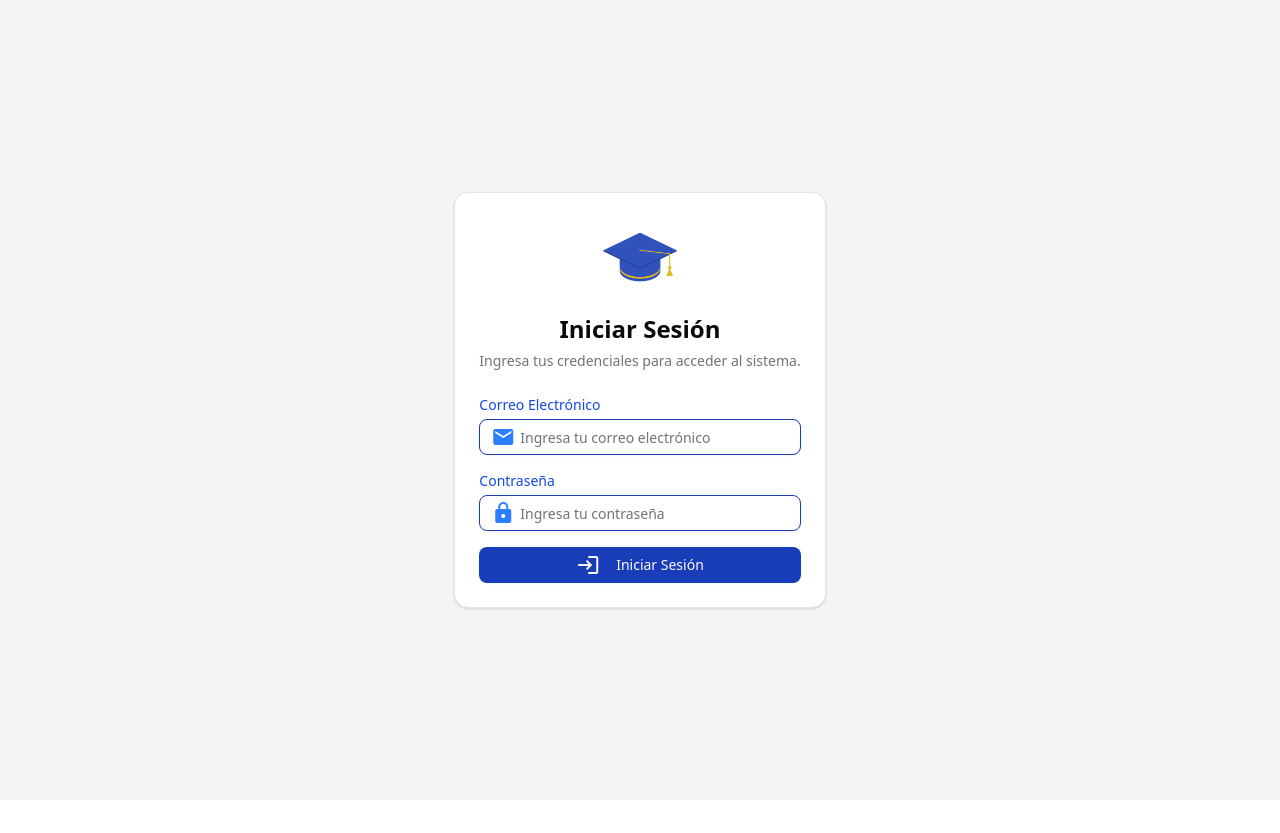
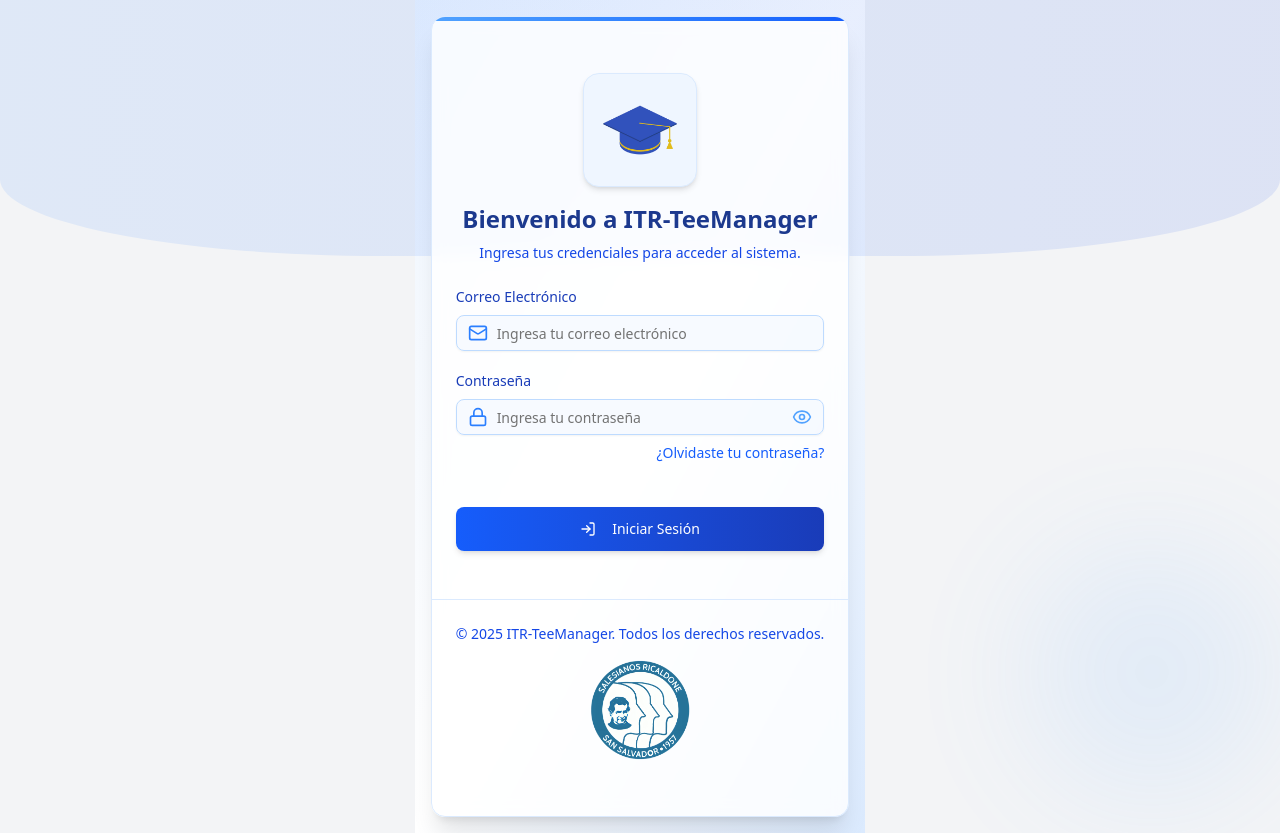
Before and after one commit to JuanPabloFloresDiaz/gestion_camisetas_itr, a Next.js app in the folder apps/client/: page / in a window 1280 px wide. Before the commit the page ends 800 px from the top, so only its background shows below. Built offline with nearby package versions, Linux system fonts and the light colour scheme.

Commit message:
Rediseño del login

```diff
--- a/apps/client/src/views/Login.tsx
+++ b/apps/client/src/views/Login.tsx
@@ -1,89 +1,130 @@
-// src/views/Login.tsx
-"use client";
+"use client"
 
-import React from "react";
-import { useRouter } from "next/navigation";
-import { Button } from "@/components/ui/button";
-import { Input } from "@/components/ui/input";
-import { Card, CardHeader, CardTitle, CardDescription, CardContent } from "@/components/ui/card";
-import Image from "next/image";
+import type React from "react"
+import { useState } from "react"
+import { useRouter } from "next/navigation"
+import { Button } from "@/components/ui/button"
+import { Input } from "@/components/ui/input"
+import { Card, CardHeader, CardTitle, CardDescription, CardContent, CardFooter } from "@/components/ui/card"
+import Image from "next/image"
+import { Mail, Lock, LogIn, Eye, EyeOff } from "lucide-react"
 
 const Login: React.FC = () => {
-  const router = useRouter();
+  const router = useRouter()
+  const [showPassword, setShowPassword] = useState(false)
+  const [email, setEmail] = useState("")
+  const [password, setPassword] = useState("")
 
   const handleLogin = (e: React.FormEvent) => {
-    e.preventDefault();
+    e.preventDefault()
     // Lógica de autenticación aquí...
-    router.push("/main/dashboard"); // Redirige al dashboard
-  };
+    router.push("/main/dashboard") // Redirige al dashboard
+  }
 
   return (
-    <div className="min-h-screen flex items-center justify-center bg-gray-100 font-poppins">
-      <Card className="w-full max-w-md">
-        <CardHeader>
+    <div className="min-h-screen flex items-center justify-center bg-gradient-to-br from-blue-50 via-white to-blue-100 font-poppins p-4">
+      {/* Elementos decorativos de fondo */}
+      <div className="absolute top-0 left-0 w-full h-64 bg-gradient-to-r from-blue-500 to-blue-700 rounded-b-[30%] opacity-10 z-0"></div>
+      <div className="absolute bottom-0 right-0 w-64 h-64 bg-blue-400 rounded-full filter blur-3xl opacity-10 z-0"></div>
+
+      <Card className="w-full max-w-md border border-blue-100 shadow-xl bg-white/80 backdrop-blur-sm z-10 overflow-hidden">
+        <div className="absolute top-0 left-0 w-full h-1 bg-gradient-to-r from-blue-400 to-blue-600"></div>
+
+        <CardHeader className="space-y-6 pt-8">
           {/* Logo y título */}
           <div className="flex flex-col items-center space-y-4">
-            <Image
-              src="/logo.avif" // Ruta del logo en la carpeta public
-              alt="Logo del sistema"
-              width={80} // Tamaño del logo
-              height={80}
-              className="rounded-lg" // Estilo del logo
-            />
-            <CardTitle className="text-2xl font-bold text-center">Iniciar Sesión</CardTitle>
+            <div className="bg-blue-50 p-4 rounded-2xl shadow-md border border-blue-100 transform transition-transform hover:scale-105 duration-300">
+              <Image src="/logo.avif" alt="Logo del sistema" width={80} height={80} className="rounded-lg" />
+            </div>
+            <div className="text-center space-y-2">
+              <CardTitle className="text-2xl font-bold text-blue-900">Bienvenido a ITR-TeeManager</CardTitle>
+              <CardDescription className="text-blue-700">
+                Ingresa tus credenciales para acceder al sistema.
+              </CardDescription>
+            </div>
           </div>
-          <CardDescription className="text-center">
-            Ingresa tus credenciales para acceder al sistema.
-          </CardDescription>
         </CardHeader>
+
         <CardContent>
-          <form className="space-y-4" onSubmit={handleLogin}>
+          <form className="space-y-5" onSubmit={handleLogin}>
             {/* Campo de correo electrónico */}
-            <div>
-              <label htmlFor="email" className="block text-sm font-medium text-blue-700">
+            <div className="space-y-2">
+              <label htmlFor="email" className="block text-sm font-medium text-blue-800">
                 Correo Electrónico
               </label>
-              <div className="relative mt-1">
-                <span className="material-icons absolute left-3 top-1/2 transform -translate-y-1/2 text-blue-500">
-                  email
-                </span>
+              <div className="relative">
+                <Mail className="absolute left-3 top-1/2 transform -translate-y-1/2 text-blue-500 h-5 w-5" />
                 <Input
                   id="email"
                   type="email"
+                  value={email}
+                  onChange={(e) => setEmail(e.target.value)}
                   placeholder="Ingresa tu correo electrónico"
-                  className="pl-10 border-blue-800" // Añade padding a la izquierda para el ícono
+                  className="pl-10 border-blue-200 focus:border-blue-500 focus:ring-2 focus:ring-blue-200 transition-all bg-blue-50/50"
+                  required
                 />
               </div>
             </div>
 
             {/* Campo de contraseña */}
-            <div>
-              <label htmlFor="password" className="block text-sm font-medium text-blue-700">
+            <div className="space-y-2">
+              <label htmlFor="password" className="block text-sm font-medium text-blue-800">
                 Contraseña
               </label>
-              <div className="relative mt-1">
-                <span className="material-icons absolute left-3 top-1/2 transform -translate-y-1/2 text-blue-500">
-                  lock
-                </span>
+              <div className="relative">
+                <Lock className="absolute left-3 top-1/2 transform -translate-y-1/2 text-blue-500 h-5 w-5" />
                 <Input
                   id="password"
-                  type="password"
+                  type={showPassword ? "text" : "password"}
+                  value={password}
+                  onChange={(e) => setPassword(e.target.value)}
                   placeholder="Ingresa tu contraseña"
-                  className="pl-10 border-blue-800" // Añade padding a la izquierda para el ícono
+                  className="pl-10 pr-10 border-blue-200 focus:border-blue-500 focus:ring-2 focus:ring-blue-200 transition-all bg-blue-50/50"
+                  required
                 />
+                <button
+                  type="button"
+                  onClick={() => setShowPassword(!showPassword)}
+                  className="absolute right-3 top-1/2 transform -translate-y-1/2 text-blue-400 hover:text-blue-600 transition-colors"
+                >
+                  {showPassword ? <EyeOff className="h-5 w-5" /> : <Eye className="h-5 w-5" />}
+                </button>
+              </div>
+              <div className="flex justify-end">
+                <a href="#" className="text-sm text-blue-600 hover:text-blue-800 hover:underline transition-colors">
+                  ¿Olvidaste tu contraseña?
+                </a>
               </div>
             </div>
 
             {/* Botón de Iniciar Sesión */}
-            <Button type="submit" className="w-full bg-blue-800">
-              <span className="material-icons mr-2">login</span>
+            <Button
+              type="submit"
+              className="w-full bg-gradient-to-r from-blue-600 to-blue-800 hover:from-blue-700 hover:to-blue-900 text-white py-2 rounded-md shadow-md hover:shadow-lg transition-all duration-300 mt-6 h-11"
+            >
+              <LogIn className="mr-2 h-5 w-5" />
               Iniciar Sesión
             </Button>
           </form>
         </CardContent>
+
+        <CardFooter className="flex justify-center border-t border-blue-100 mt-6 pt-6 pb-8">
+          <div className="text-center">
+            <p className="text-sm text-blue-700">© 2025 ITR-TeeManager. Todos los derechos reservados.</p>
+            <div className="mt-4">
+              <Image
+                src="/logoRicalAzul.avif"
+                alt="Logo de la empresa"
+                width={100}
+                height={40}
+                className="rounded-lg mx-auto"
+              />
+            </div>
+          </div>
+        </CardFooter>
       </Card>
     </div>
-  );
-};
+  )
+}
 
-export default Login;
+export default Login
```
